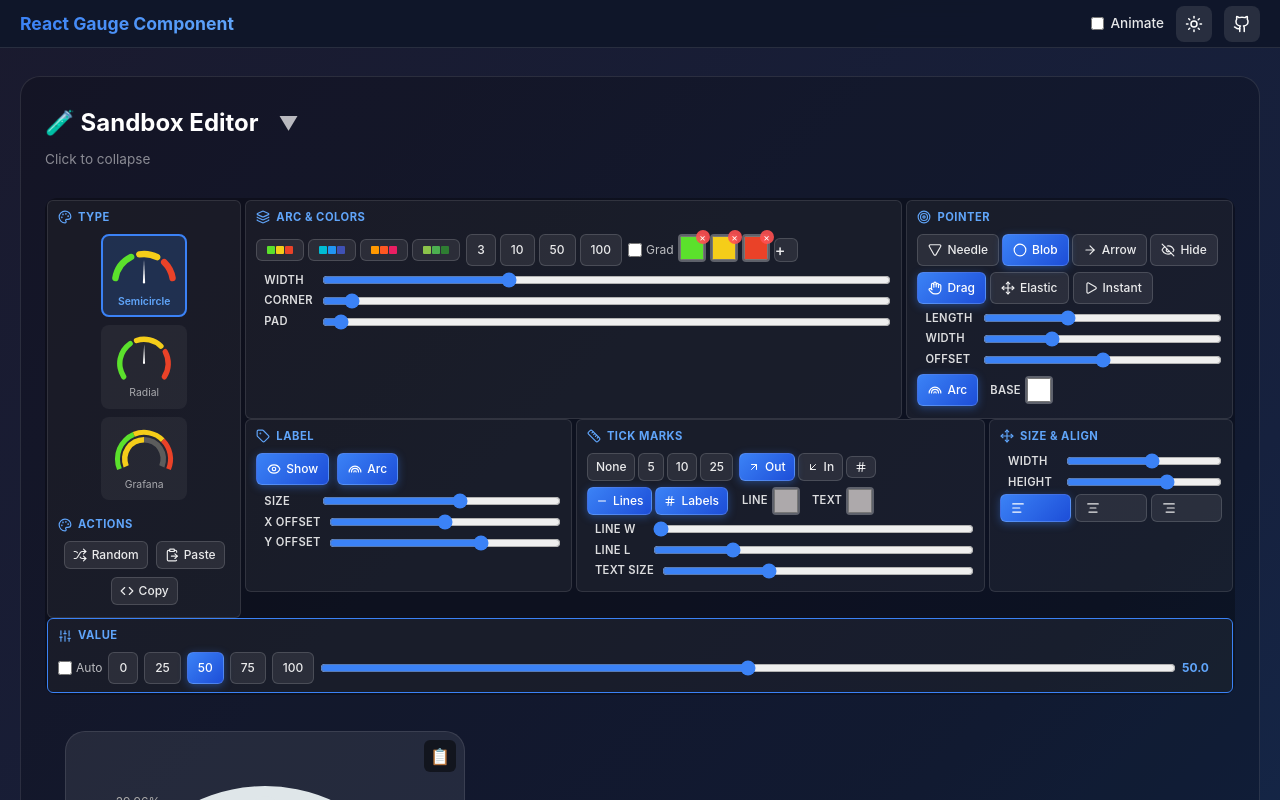
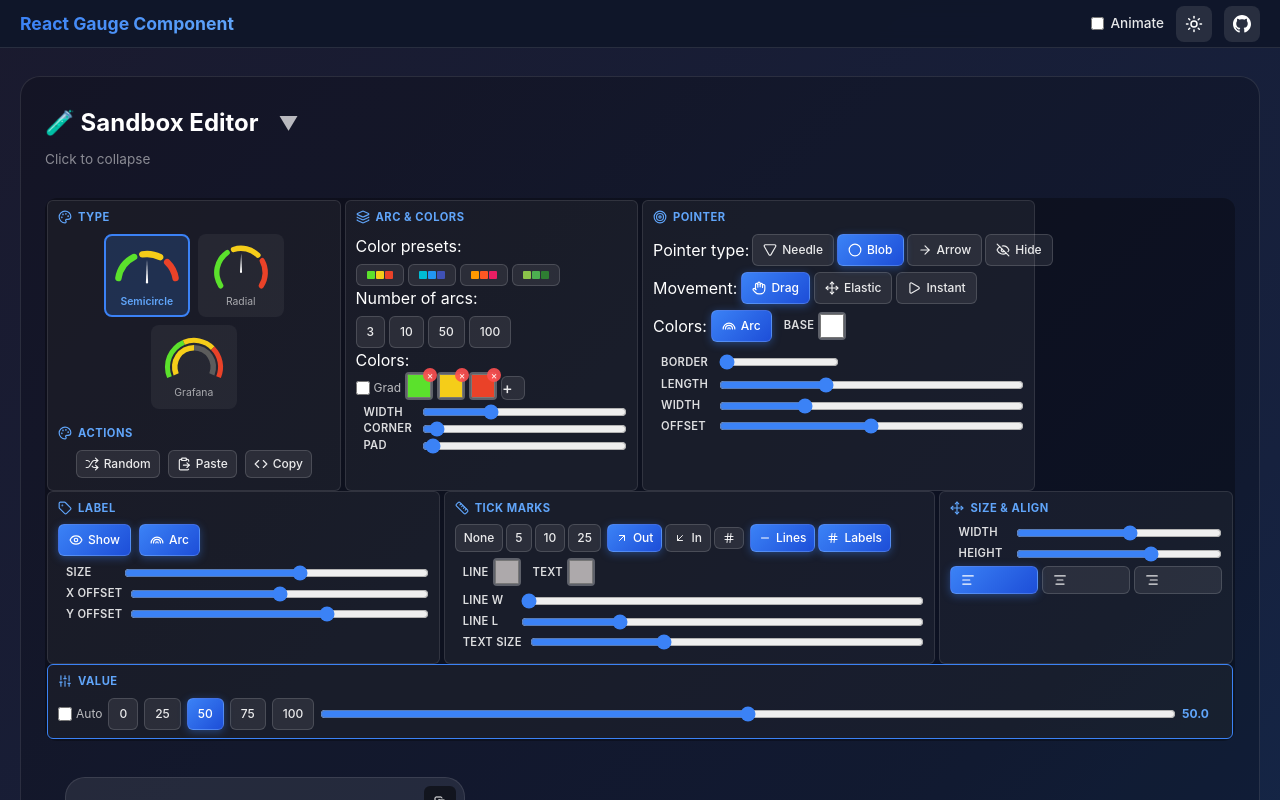
Before and after one commit to antoniolago/react-gauge-component, a React (Create React App) app: page / in a window 1280 px wide. Shown: the top 800 px of the page. Built offline with nearby package versions, Linux system fonts and the light colour scheme.

Commit message:
add pipeline tests

```diff
--- a/src/TestComponent/GaugeGallery/components/GaugeCard.tsx
+++ b/src/TestComponent/GaugeGallery/components/GaugeCard.tsx
@@ -4,7 +4,7 @@
 import { copyToClipboard } from '../utils';
 import { GaugePreset } from '../types';
 import { GaugeComponentProps } from '../../../lib/GaugeComponent/types/GaugeComponentProps';
-import { Send, Copy, Check } from 'lucide-react';
+import { Pencil, Copy, Check } from 'lucide-react';
 
 interface GaugeCardProps {
   preset: GaugePreset;
@@ -56,7 +56,7 @@
           title="Send to Editor"
           type="button"
         >
-          <Send size={12} />
+          <Pencil size={12} />
         </button>
         <button
           onClick={handleCopy}
--- a/src/TestComponent/GaugeGallery/components/SandboxEditor.tsx
+++ b/src/TestComponent/GaugeGallery/components/SandboxEditor.tsx
@@ -1,4 +1,5 @@
 import React, { useState, useEffect, useCallback, forwardRef, useImperativeHandle } from 'react';
+import { Copy, Check } from 'lucide-react';
 import GaugeComponent from '../../../lib';
 import { SandboxToolbar } from './SandboxToolbar';
 import { styles, createStyles } from '../styles';
@@ -132,7 +133,7 @@
                 title="Copy code"
                 type="button"
               >
-                {copied ? '✓' : '📋'}
+                {copied ? <Check size={12} /> : <Copy size={12} />}
               </button>
 
               <div style={{ width: '100%', height: 'calc(100% - 30px)' }}>
--- a/src/TestComponent/GaugeGallery/components/SandboxToolbar.tsx
+++ b/src/TestComponent/GaugeGallery/components/SandboxToolbar.tsx
@@ -73,7 +73,7 @@
     <Container fluid style={styles.editorToolbar} className="p-0">
       <Row className="g-0">
         {/* Type - md-4, spans 2 rows visually with real gauge components */}
-        <Col xs={4} md={2}>
+        <Col xs={8} md={3}>
           <div style={{ ...styles.toolbarGroup, height: '100%', minHeight: '140px' }}>
           <Row className="g-3">
             <Col md={12}>
@@ -310,15 +310,14 @@
           </Row>
           </div>
         </Col>
-        <Col xs={8} md={10}>
-        <Row className="g-0">
-
-
-        <Col xs={12} md={8}>
+        <Col xs={12} md={3}>
           <div style={{ ...styles.toolbarGroup, height: '100%' }}>
+            <Row>
+              <Col md={12}>
                 <span style={styles.groupLabel}><Layers size={14} /> Arc & Colors</span>
                 <div style={{ display: 'flex', gap: '6px', alignItems: 'center', flexWrap: 'wrap' }}>
                   {/* Color presets group */}
+                  Color presets:
                   <div style={{ display: 'flex', gap: '4px', alignItems: 'center', flexShrink: 0 }}>
                     {COLOR_PRESETS.map((preset) => (
                       <button
@@ -339,6 +338,11 @@
                       </button>
                     ))}
                   </div>
+                </div>
+              </Col>
+              <Col md={12}>
+                <div style={{ display: 'flex', gap: '6px', alignItems: 'center', flexWrap: 'wrap' }}>
+                  Number of arcs:
                   {/* Count buttons group */}
                   <div style={{ display: 'flex', gap: '4px', alignItems: 'center', flexShrink: 0 }}>
                     {[3, 10, 50, 100].map((n) => (
@@ -355,6 +359,10 @@
                       </button>
                     ))}
                   </div>
+                </div>
+              </Col>
+              <Col md={12}>
+                Colors:
                 {/* Gradient + color pickers group */}
                 <div style={{ display: 'flex', gap: '4px', alignItems: 'center', flexShrink: 0, flexWrap: 'wrap' }}>
                   <label style={styles.inlineLabel}>
@@ -434,6 +442,8 @@
                     +
                   </button>
                 </div>
+              </Col>
+              <Col md={12}>
                   {/* Arc width, corner radius and padding sliders - each on own line */}
                 <div style={{ display: 'flex', flexDirection: 'column', gap: '4px', width: '100%' }}>
                   <div style={{ display: 'flex', gap: '8px', alignItems: 'center', width: '100%' }}>
@@ -449,6 +459,9 @@
                       title="Arc width - thickness of the gauge arc (can exceed normal limits)"
                     />
                   </div>
+                </div>
+              </Col>
+              <Col md={12}>
                 <div style={{ display: 'flex', gap: '8px', alignItems: 'center', width: '100%' }}>
                   <span style={{ ...styles.sliderLabel, minWidth: '50px' }}>Corner</span>
                   <input
@@ -462,6 +475,8 @@
                     title="Corner radius - roundness of arc segment edges"
                   />
                 </div>
+              </Col>
+              <Col md={12}>
                 <div style={{ display: 'flex', gap: '8px', alignItems: 'center', width: '100%' }}>
                   <span style={{ ...styles.sliderLabel, minWidth: '50px' }}>Pad</span>
                   <input
@@ -475,8 +490,8 @@
                     title="Padding between subarcs"
                   />
                 </div>
-              </div>
-            </div>
+              </Col>
+            </Row>
           </div>
         </Col>
 
@@ -486,6 +501,7 @@
             <div style={{ display: 'flex', gap: '6px', alignItems: 'center', flexWrap: 'wrap' }}>
               {/* Type buttons */}
               <div style={{ display: 'flex', gap: '3px', alignItems: 'center', flexShrink: 0 }}>
+                <span>Pointer type:</span>
                 <button
                   onClick={() => onConfigChange({ ...config, pointer: { ...cfg?.pointer, type: 'needle', hide: false } })}
                   style={{ ...styles.toolBtn, padding: '6px 10px', ...(cfg?.pointer?.type === 'needle' && !cfg?.pointer?.hide ? styles.toolBtnActive : {}) }}
@@ -525,6 +541,7 @@
               </div>
               {/* Options */}
               <div style={{ display: 'flex', gap: '4px', alignItems: 'center', flexShrink: 0 }}>
+                <span>Movement:</span>
                 <button
                   onClick={() => onInteractionChange(!interactionEnabled)}
                   style={{ ...styles.toolBtn, padding: '6px 10px', ...(interactionEnabled ? styles.toolBtnActive : {}) }}
@@ -552,6 +569,66 @@
                   <Play size={14} />
                   <span>Instant</span>
                 </button>
+              </div>
+              {/* Color controls */}
+              <div style={{ display: 'flex', gap: '4px', alignItems: 'center', flexShrink: 0 }}>
+                <span>Colors:</span>
+                <button
+                  onClick={() => onConfigChange({ ...config, pointer: { ...cfg?.pointer, color: cfg?.pointer?.color ? undefined : '#464A4F' } })}
+                  style={{ ...styles.toolBtn, padding: '6px 10px', ...(!cfg?.pointer?.color ? styles.toolBtnActive : {}) }}
+                  title="Match pointer color with arc - pointer follows current value color"
+                  type="button"
+                >
+                  <Rainbow size={14} />
+                  <span>Arc</span>
+                </button>
+                {cfg?.pointer?.color && (
+                  <div style={{ display: 'flex', alignItems: 'center', gap: '4px' }}>
+                    <span style={styles.sliderLabel}>Color</span>
+                    <input
+                      type="color"
+                      value={cfg?.pointer?.color || '#464A4F'}
+                      onChange={(e) => onConfigChange({ ...config, pointer: { ...cfg?.pointer, color: e.target.value } })}
+                      style={styles.colorPicker}
+                      title="Pointer color"
+                    />
+                  </div>
+                )}
+                <div style={{ display: 'flex', alignItems: 'center', gap: '4px' }}>
+                  <span style={styles.sliderLabel}>Base</span>
+                  <input
+                    type="color"
+                    value={cfg?.pointer?.baseColor || '#ffffff'}
+                    onChange={(e) => onConfigChange({ ...config, pointer: { ...cfg?.pointer, baseColor: e.target.value } })}
+                    style={styles.colorPicker}
+                    title="Pointer base/center color"
+                  />
+                </div>
+              </div>
+              {/* Stroke/border controls */}
+              <div style={{ display: 'flex', gap: '8px', alignItems: 'center', flexWrap: 'wrap', marginTop: '6px' }}>
+                <div style={{ display: 'flex', gap: '8px', alignItems: 'center', flex: 1 }}>
+                  <span style={{ ...styles.sliderLabel, minWidth: '50px' }}>Border</span>
+                  <input
+                    type="range" min="0" max="5" step="0.5"
+                    value={cfg?.pointer?.strokeWidth ?? 0}
+                    onChange={(e) => onConfigChange({ ...config, pointer: { ...cfg?.pointer, strokeWidth: Number(e.target.value) } })}
+                    style={{ ...styles.slider, flex: 1 }}
+                    title="Pointer border/stroke width"
+                  />
+                </div>
+                {(cfg?.pointer?.strokeWidth ?? 0) > 0 && (
+                  <div style={{ display: 'flex', alignItems: 'center', gap: '4px' }}>
+                    <span style={styles.sliderLabel}>Stroke</span>
+                    <input
+                      type="color"
+                      value={cfg?.pointer?.strokeColor || '#ffffff'}
+                      onChange={(e) => onConfigChange({ ...config, pointer: { ...cfg?.pointer, strokeColor: e.target.value } })}
+                      style={styles.colorPicker}
+                      title="Pointer stroke/border color"
+                    />
+                  </div>
+                )}
               </div>
               {/* Length and width sliders - each on own line */}
               <div style={{ display: 'flex', flexDirection: 'column', gap: '4px', width: '100%' }}>
@@ -602,40 +679,7 @@
                   </div>
                 )}
               </div>
-              {/* Color controls */}
-              <div style={{ display: 'flex', gap: '4px', alignItems: 'center', flexShrink: 0 }}>
-                <button
-                  onClick={() => onConfigChange({ ...config, pointer: { ...cfg?.pointer, color: cfg?.pointer?.color ? undefined : '#464A4F' } })}
-                  style={{ ...styles.toolBtn, padding: '6px 10px', ...(!cfg?.pointer?.color ? styles.toolBtnActive : {}) }}
-                  title="Match pointer color with arc - pointer follows current value color"
-                  type="button"
-                >
-                  <Rainbow size={14} />
-                  <span>Arc</span>
-                </button>
-                {cfg?.pointer?.color && (
-                  <div style={{ display: 'flex', alignItems: 'center', gap: '4px' }}>
-                    <span style={styles.sliderLabel}>Color</span>
-                    <input
-                      type="color"
-                      value={cfg?.pointer?.color || '#464A4F'}
-                      onChange={(e) => onConfigChange({ ...config, pointer: { ...cfg?.pointer, color: e.target.value } })}
-                      style={styles.colorPicker}
-                      title="Pointer color"
-                    />
-                  </div>
-                )}
-                <div style={{ display: 'flex', alignItems: 'center', gap: '4px' }}>
-                  <span style={styles.sliderLabel}>Base</span>
-                  <input
-                    type="color"
-                    value={cfg?.pointer?.baseColor || '#ffffff'}
-                    onChange={(e) => onConfigChange({ ...config, pointer: { ...cfg?.pointer, baseColor: e.target.value } })}
-                    style={styles.colorPicker}
-                    title="Pointer base/center color"
-                  />
-                </div>
-              </div>
+
             </div>
           </div>
         </Col>
@@ -961,8 +1005,6 @@
             </div>
           </div>
         </Col>
-        </Row>
-        </Col>
         <Col xs={12}>
           <div style={{ ...styles.toolbarGroup, borderColor: '#3b82f6' }}>
             <span style={styles.groupLabel}><Sliders size={14} /> Value</span>
--- a/src/TestComponent/GaugeGallery/components/index.ts
+++ b/src/TestComponent/GaugeGallery/components/index.ts
@@ -1,4 +1,5 @@
 export { SandboxEditor } from './SandboxEditor';
+export type { SandboxEditorHandle } from './SandboxEditor';
 export { SandboxToolbar } from './SandboxToolbar';
 export { GaugeCard } from './GaugeCard';
 export { GalleryGrid } from './GalleryGrid';
--- a/src/TestComponent/GaugeGallery/index.tsx
+++ b/src/TestComponent/GaugeGallery/index.tsx
@@ -1,9 +1,16 @@
 import React, { useState, useRef } from 'react';
 import 'bootstrap/dist/css/bootstrap.min.css';
-import { SandboxEditor, GalleryGrid } from './components';
+import { SandboxEditor, GalleryGrid, SandboxEditorHandle } from './components';
 import { createStyles } from './styles';
-import { Github, Sun, Moon } from 'lucide-react';
+import { Sun, Moon } from 'lucide-react';
 import { GaugeComponentProps } from '../../lib/GaugeComponent/types/GaugeComponentProps';
+
+// GitHub icon SVG component
+const GitHubIcon: React.FC<{ size?: number }> = ({ size = 18 }) => (
+  <svg width={size} height={size} viewBox="0 0 24 24" fill="currentColor">
+    <path d="M12 0c-6.626 0-12 5.373-12 12 0 5.302 3.438 9.8 8.207 11.387.599.111.793-.261.793-.577v-2.234c-3.338.726-4.033-1.416-4.033-1.416-.546-1.387-1.333-1.756-1.333-1.756-1.089-.745.083-.729.083-.729 1.205.084 1.839 1.237 1.839 1.237 1.07 1.834 2.807 1.304 3.492.997.107-.775.418-1.305.762-1.604-2.665-.305-5.467-1.334-5.467-5.931 0-1.311.469-2.381 1.236-3.221-.124-.303-.535-1.524.117-3.176 0 0 1.008-.322 3.301 1.23.957-.266 1.983-.399 3.003-.404 1.02.005 2.047.138 3.006.404 2.291-1.552 3.297-1.23 3.297-1.23.653 1.653.242 2.874.118 3.176.77.84 1.235 1.911 1.235 3.221 0 4.609-2.807 5.624-5.479 5.921.43.372.823 1.102.823 2.222v3.293c0 .319.192.694.801.576 4.765-1.589 8.199-6.086 8.199-11.386 0-6.627-5.373-12-12-12z"/>
+  </svg>
+);
 
 /**
  * GaugeGallery - Interactive showcase for the GaugeComponent library
@@ -18,7 +25,7 @@
 const GaugeGallery: React.FC = () => {
   const [isLightTheme, setIsLightTheme] = useState(false);
   const [autoAnimate, setAutoAnimate] = useState(false);
-  const sandboxEditorRef = useRef<{ loadConfig: (config: Partial<GaugeComponentProps>, value: number) => void }>(null);
+  const sandboxEditorRef = useRef<SandboxEditorHandle>(null);
 
   const themeStyles = createStyles(isLightTheme);
 
@@ -62,7 +69,7 @@
               style={themeStyles.iconButton}
               title="View on GitHub"
             >
-              <Github size={18} />
+              <GitHubIcon size={18} />
             </a>
           </div>
         </div>
--- a/src/lib/GaugeComponent/hooks/pointer.ts
+++ b/src/lib/GaugeComponent/hooks/pointer.ts
@@ -102,7 +102,21 @@
 
     if(shouldDrawPath){
         gauge.pointer.current.context.pathStr = calculatePointerPath(gauge, startPercent);
-        gauge.pointer.current.path = gauge.pointer.current.element.append("path").attr("d", gauge.pointer.current.context.pathStr).attr("fill", initialColor);
+        const pathElement = gauge.pointer.current.element.append("path")
+            .attr("d", gauge.pointer.current.context.pathStr)
+            .attr("fill", initialColor);
+
+        // Add stroke/border if configured
+        const strokeWidth = pointer.strokeWidth || 0;
+        if (strokeWidth > 0) {
+            const strokeColor = pointer.strokeColor || 'rgba(255, 255, 255, 0.8)';
+            pathElement
+                .attr("stroke", strokeColor)
+                .attr("stroke-width", strokeWidth)
+                .attr("stroke-linejoin", "round");
+        }
+
+        gauge.pointer.current.path = pathElement;
 
         // Add grab handle at pointer tip if onValueChange is provided
         // Note: The handle will be raised to top after all elements are rendered in drawPointer
@@ -124,15 +138,26 @@
     }
     //Add a circle at the bottom of pointer
     if (pointer.type == PointerType.Needle) {
-        gauge.pointer.current.element
+        const needleBaseCircle = gauge.pointer.current.element
             .append("circle")
             .attr("cx", centerPoint[0])
             .attr("cy", centerPoint[1])
             .attr("r", pointerRadius)
             .attr("fill", pointer.baseColor || initialColor);
+
+        // Add stroke to needle base circle if configured
+        const strokeWidth = pointer.strokeWidth || 0;
+        if (strokeWidth > 0) {
+            const strokeColor = pointer.strokeColor || 'rgba(255, 255, 255, 0.8)';
+            needleBaseCircle
+                .attr("stroke", strokeColor)
+                .attr("stroke-width", strokeWidth);
+        }
     } else if (pointer.type == PointerType.Blob) {
-        // For blob, stroke color always matches arc color
-        const strokeColor = arcHooks.getColorByPercentage(currentPercent, gauge);
+        // For blob, stroke color matches arc color by default, or use custom strokeColor
+        const arcColor = arcHooks.getColorByPercentage(currentPercent, gauge);
+        const strokeColor = pointer.strokeColor || arcColor;
+        const strokeWidth = pointer.strokeWidth !== undefined ? pointer.strokeWidth : 8;
         // Blob circle centered at (0,0) so translation places it exactly on target
         gauge.pointer.current.element
             .append("circle")
@@ -141,8 +166,8 @@
             .attr("r", pointerRadius)
             .attr("fill", pointer.baseColor)
             .attr("stroke", strokeColor)
-            .attr("stroke-width", pointer.strokeWidth! * pointerRadius / 10);
-        gauge.pointer.current.context.prevColor = strokeColor;
+            .attr("stroke-width", strokeWidth * pointerRadius / 10);
+        gauge.pointer.current.context.prevColor = arcColor;
 
         // For blob, the blob itself is the grab handle - just add cursor style
         if (gauge.props.onValueChange) {
@@ -178,12 +203,16 @@
     }
     if(pointer.type == PointerType.Blob) {
         // Use getColorByPercentage which handles both gradient and non-gradient modes
-        let currentColor = arcHooks.getColorByPercentage(percentage, gauge);
-        let shouldChangeColor = currentColor != prevColor;
-        if(shouldChangeColor) gauge.pointer.current.element.select("circle").attr("stroke", currentColor)
-        var strokeWidth = pointer.strokeWidth! * pointerRadius / 10;
-        gauge.pointer.current.element.select("circle").attr("stroke-width", strokeWidth);
-        gauge.pointer.current.context.prevColor = currentColor;
+        let arcColor = arcHooks.getColorByPercentage(percentage, gauge);
+        // Use custom strokeColor if provided, otherwise match arc color
+        let currentColor = pointer.strokeColor || arcColor;
+        let shouldChangeColor = arcColor != prevColor;
+        if(shouldChangeColor && !pointer.strokeColor) {
+            gauge.pointer.current.element.select("circle").attr("stroke", currentColor);
+        }
+        const strokeWidth = pointer.strokeWidth !== undefined ? pointer.strokeWidth : 8;
+        gauge.pointer.current.element.select("circle").attr("stroke-width", strokeWidth * pointerRadius / 10);
+        gauge.pointer.current.context.prevColor = arcColor;
     }
 }
 const setPointerPosition = (pointerRadius: number, progress: number, gauge: Gauge) => {
--- a/src/lib/GaugeComponent/types/Pointer.ts
+++ b/src/lib/GaugeComponent/types/Pointer.ts
@@ -19,8 +19,10 @@
     animationDuration?: number,
     /** Animation delay in ms */
     animationDelay?: number,
-    /** Stroke width of the pointer */
+    /** Stroke width of the pointer border */
     strokeWidth?: number,
+    /** Stroke/border color of the pointer. Defaults to a contrasting color */
+    strokeColor?: string,
     /** Arrow offset - controls radial position of arrow pointer (0-1, default 0.72). Lower = closer to center, higher = closer to arc edge */
     arrowOffset?: number,
     /** Blob offset - controls radial position of blob pointer (0-1, default 0.5 = centered on arc). Lower = inner edge, higher = outer edge */
@@ -74,7 +76,8 @@
     hide: false,
     animationDuration: 3000,
     animationDelay: 100,
-    strokeWidth: 8,
+    strokeWidth: 0,
+    strokeColor: undefined,
     arrowOffset: 0.72,
     blobOffset: 0.5
 }
```
Also changed, not shown: package.json (+11 -9 lines), 1 other file (tests, documents, lock files or other folders). Lines whose indentation alone changed are shown as unchanged.
